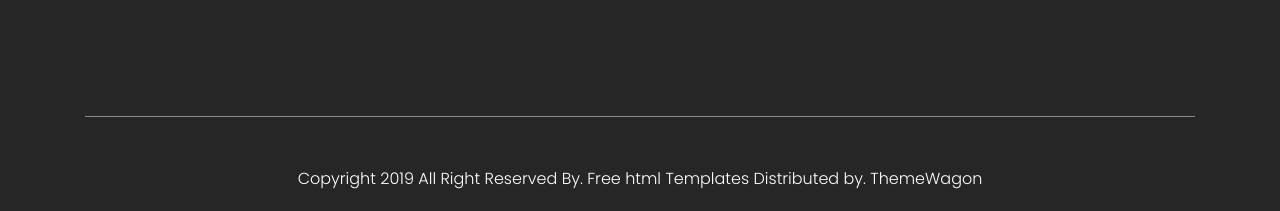
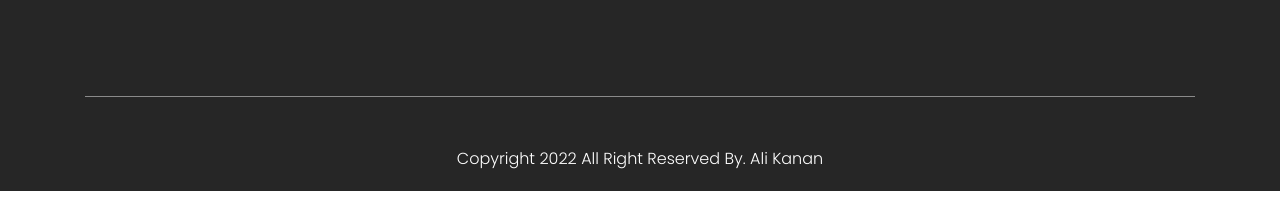
Before and after one commit to Alikanan-a/Tea-Ecommerce-template, a plain HTML site: page contact.html in a window 1280 px wide. Shown: the part 1829-2040 px from the top of the page. Drawn offline with nearby package versions, Linux system fonts and the light colour scheme; files whose address does not match are found by name.

Commit message:
change indexes

```diff
--- a/contact.html
+++ b/contact.html
@@ -174,8 +174,7 @@
    <!-- copyright section start -->
    <div class="copyright_section">
       <div class="container">
-         <p class="copyright_text">Copyright 2019 All Right Reserved By.<a href="https://html.design"> Free html
-               Templates</a> Distributed by. <a href="https://themewagon.com">ThemeWagon</a> </p>
+         <p class="copyright_text">Copyright 2022 All Right Reserved By.<a href="https://alikanan.com"> Ali Kanan </a>
          </p>
       </div>
    </div>
```
Also changed, not shown: about.html (+2 -2 lines), index.html (+1 -2 lines), pricing.html (+1 -2 lines), services.html (+1 -2 lines), teashop.html (+1 -2 lines), testimonies.html (+1 -2 lines).
